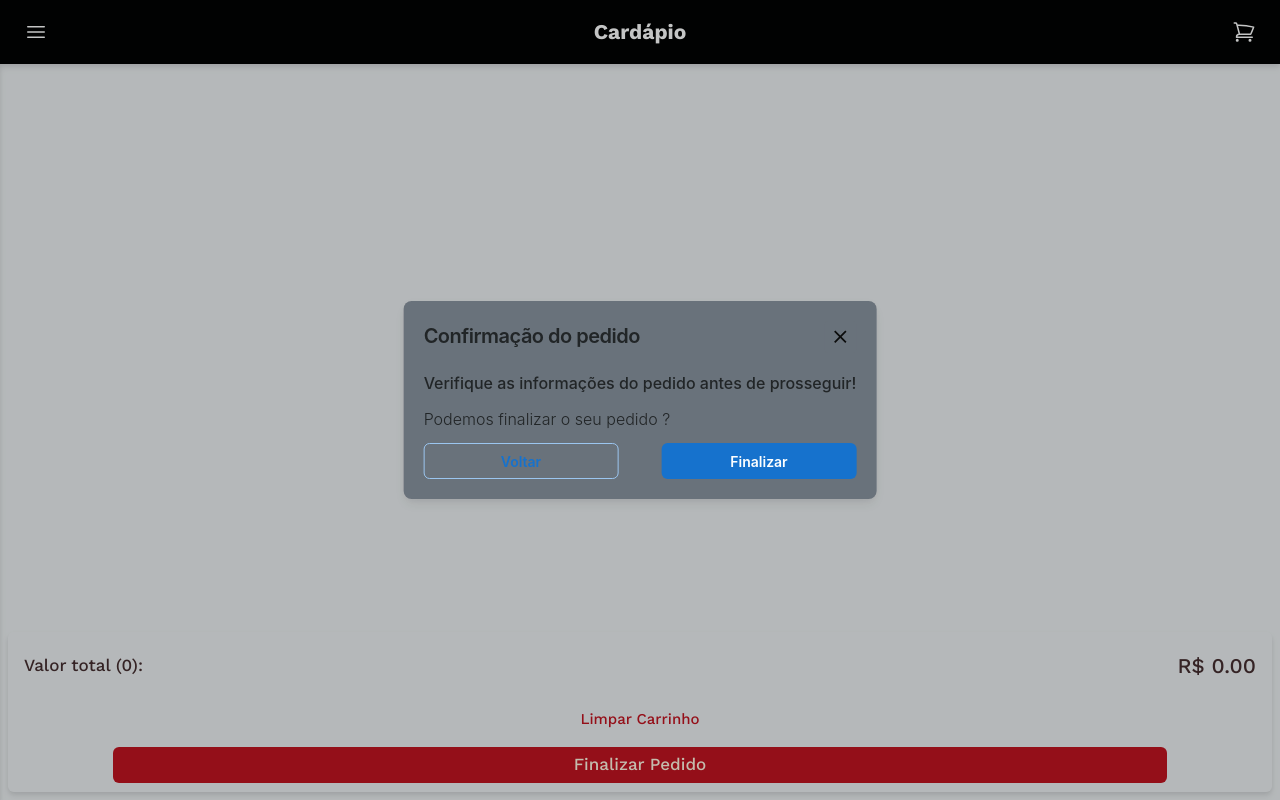
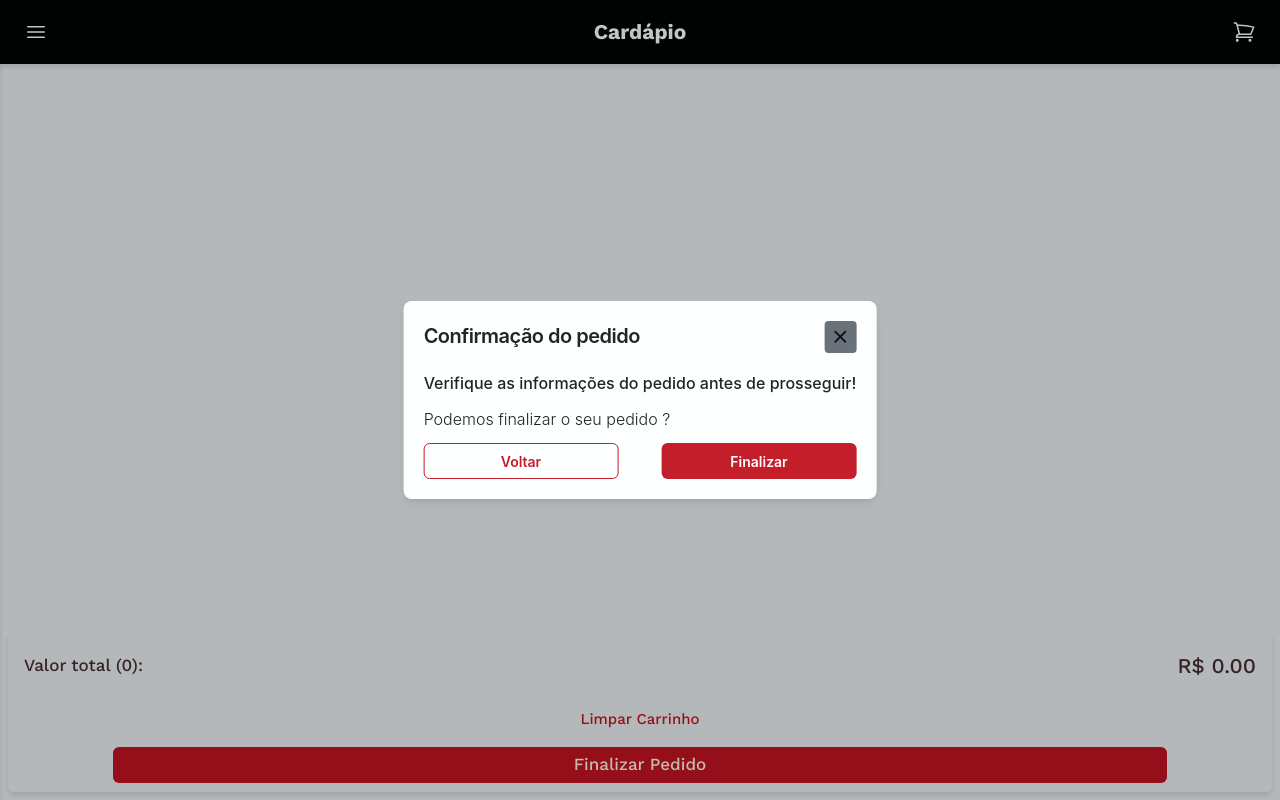
Before and after one commit to LuisHenrique97/case-prospertech, a Next.js app: page /cart in a window 1280 px wide. Both pictures are taken after a click on the button "Finalizar Pedido". Built offline with nearby package versions, Linux system fonts and the light colour scheme.

Commit message:
fix: Alter color modal confirm

```diff
--- a/app/cart/page.tsx
+++ b/app/cart/page.tsx
@@ -54,7 +54,11 @@ export default function Cart() {
 				onClose={() => setOpenModal(false)}
 				className="opacity-95"
 			>
-				<ModalDialog variant="solid" className="opacity-100 bg-white">
+				<ModalDialog
+					variant="solid"
+					sx={{ backgroundColor: "#fff" }}
+					className="opacity-100"
+				>
 					<ModalClose sx={{ m: 1.5, color: "#000" }} />
 					<Typography
 						component="h2"
@@ -75,14 +79,23 @@ export default function Cart() {
 						<Button
 							onClick={() => setOpenModal(false)}
 							variant="outlined"
-							className="text-primary w-[45%] border-primary flex text-start hover:bg-offwhite active:border-offwhite"
+							color="danger"
+							sx={{
+								color: "#c1121f",
+								borderWidth: 1,
+								borderColor: "#c1121f",
+							}}
+							className=" w-[45%] flex text-start"
 						>
 							Voltar
 						</Button>
 						<Button
 							onClick={() => finishOrder()}
 							variant="solid"
-							className="bg-primary w-[45%] hover:bg-primary active:bg-secondary"
+							style={{
+								backgroundColor: "#c1121f",
+							}}
+							className=" w-[45%]"
 						>
 							Finalizar
 						</Button>
```
